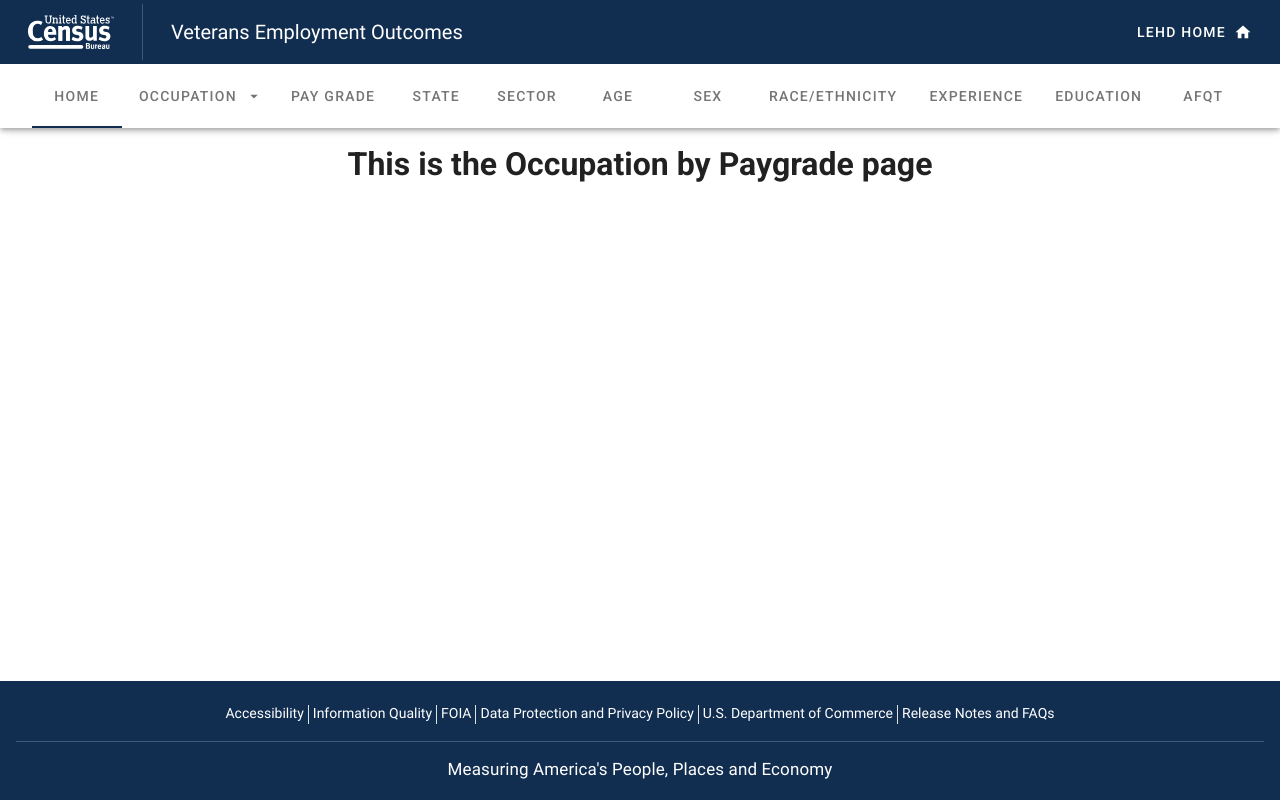
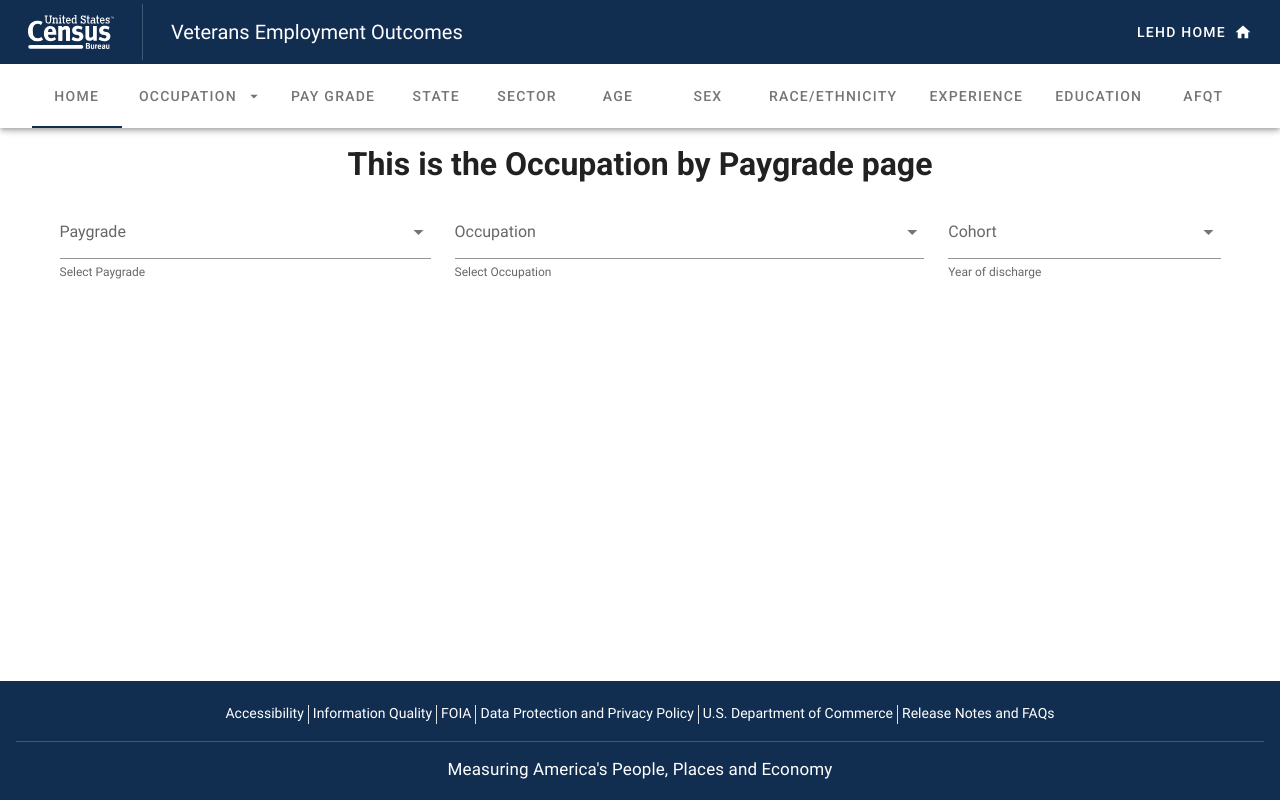
Before and after one commit to jodyhoonstarr/veo-frontend, a Vue app: page /occupationbypaygrade in a window 1280 px wide. Built offline with nearby package versions, Linux system fonts and the light colour scheme.

Commit message:
layout occupation by paygrade

```diff
--- a/src/views/OccupationByPaygrade.vue
+++ b/src/views/OccupationByPaygrade.vue
@@ -1,14 +1,54 @@
 <template>
   <div>
     <h1 class="text-center">This is the Occupation by Paygrade page</h1>
+    <SelectBar>
+      <v-col cols="12" xs="12" sm="4">
+        <DropDown
+          label="Paygrade"
+          hint="Select Paygrade"
+          :items="paygrades"
+          v-model="selectedPaygrade"
+          multiple
+          close
+        ></DropDown>
+      </v-col>
+      <v-col cols="12" xs="12" sm="5">
+        <DropDown
+          label="Occupation"
+          hint="Select Occupation"
+          :items="occupations"
+          v-model="selectedOccupation"
+          multiple
+          close
+        ></DropDown>
+      </v-col>
+      <v-col cols="12" xs="12" sm="3">
+        <DropDown
+          label="Cohort"
+          hint="Year of discharge"
+          :items="cohorts"
+          v-model="selectedCohort"
+        ></DropDown>
+      </v-col>
+    </SelectBar>
   </div>
 </template>
 
 <script>
+import SelectBar from "@/components/SelectBar.vue";
+import DropDown from "@/components/DropDown.vue";
+
 export default {
   name: "OccupationByPaygrade",
+  components: {
+    SelectBar,
+    DropDown
+  },
   data() {
     return {
+      selectedPaygrade: null,
+      selectedOccupation: null,
+      selectedCohort: null,
       paygrades: [
         { id: "E1-E5", label: "Sergeant and below" },
         { id: "E6-E9", label: "Staff Sargeant and higher" }
```
